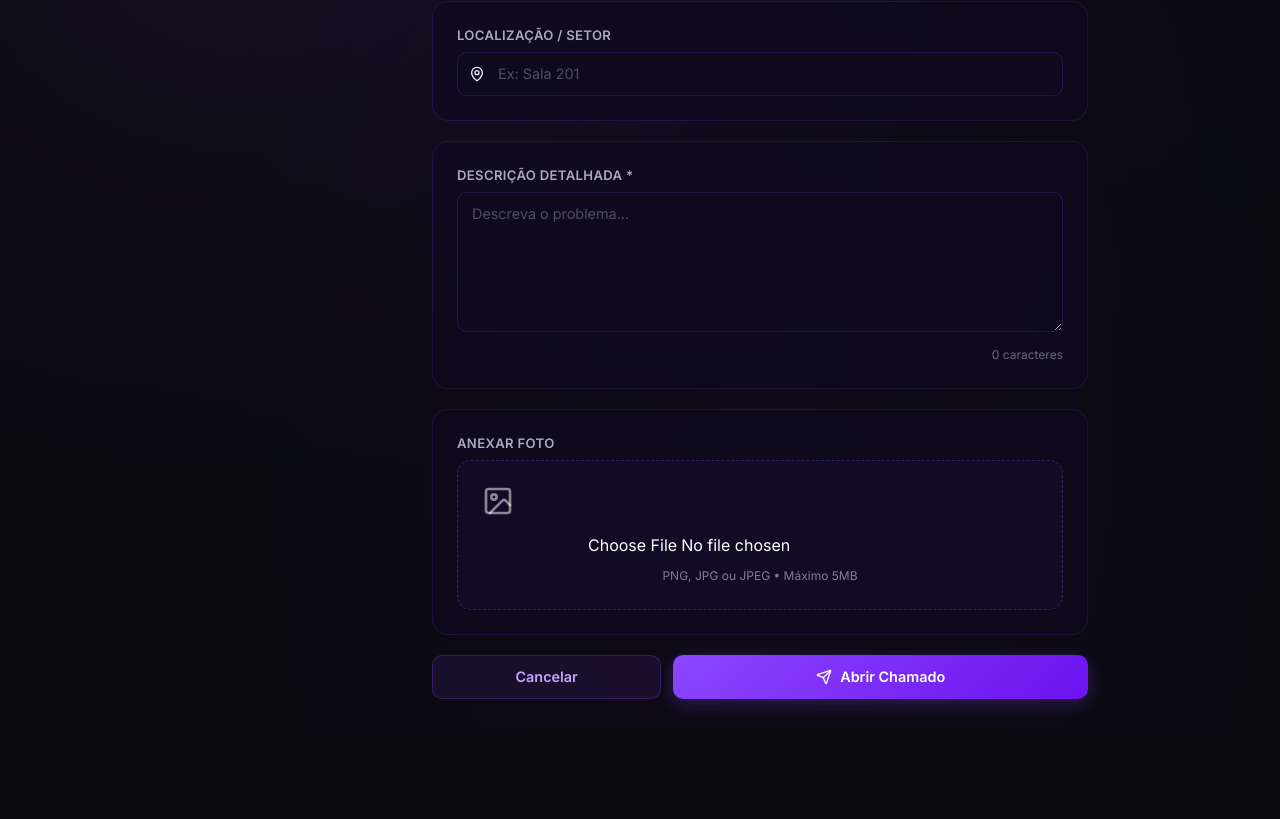
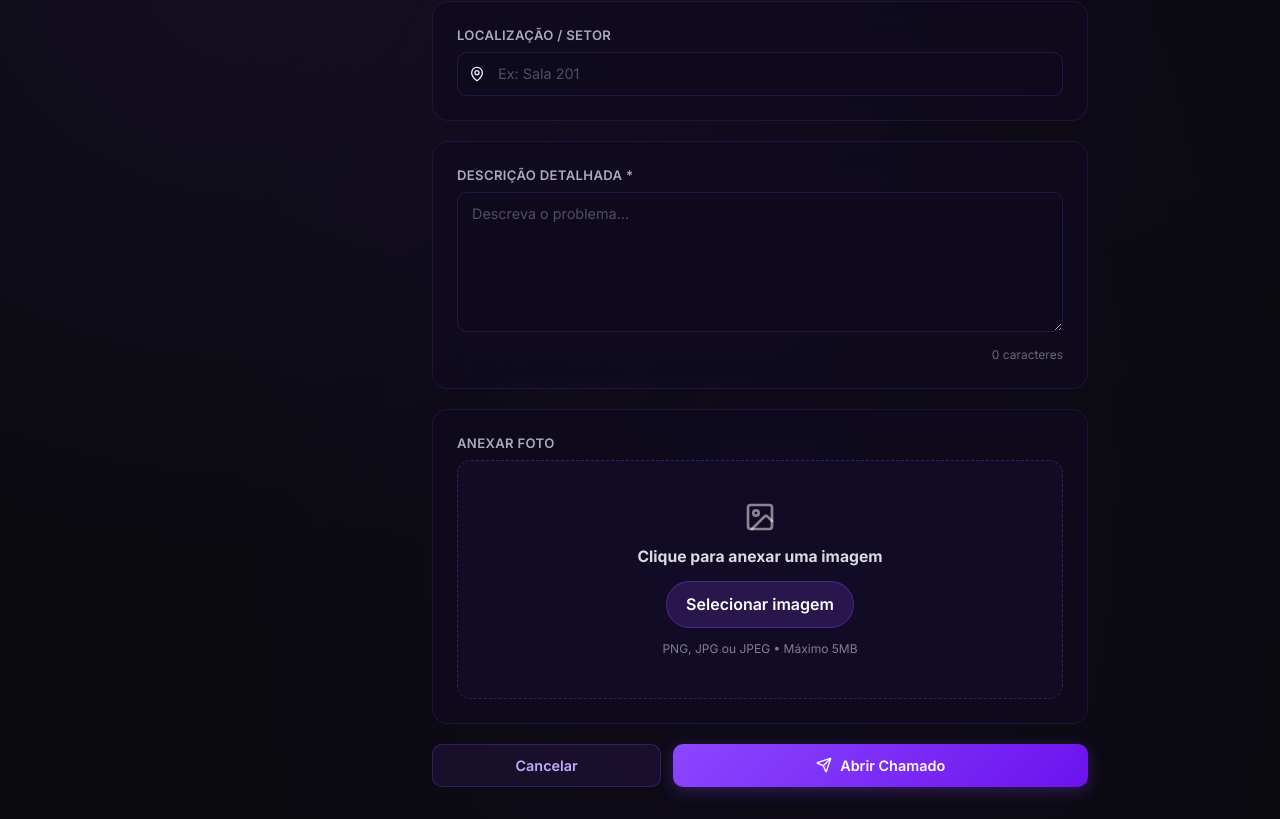
Before and after one commit to Leridia-Casa/acae-chamados, a Next.js app: page /chamados/novo in a window 1280 px wide. Shown: the part 882-1701 px from the top of the page. Before the commit the page ends 1613 px from the top, so only its background shows below. Built offline with nearby package versions, Linux system fonts and the light colour scheme; no server answers.

Commit message:
Corrige botão de anexar imagem e atualiza package-lock

```diff
--- a/src/app/chamados/novo/page.tsx
+++ b/src/app/chamados/novo/page.tsx
@@ -481,9 +481,9 @@ export default function NovoChamadoPage() {
 
           {/* FOTO */}
           <div className="glass-card" style={{ padding: '1.5rem' }}>
-            <label className="form-label">
+            <div className="form-label">
               Anexar Foto
-            </label>
+            </div>
 
             <div
               style={{
@@ -494,30 +494,70 @@ export default function NovoChamadoPage() {
                 background: 'rgba(139,71,255,0.04)'
               }}
             >
+              <label
+                htmlFor="ticket-image"
+                style={{
+                  display: 'flex',
+                  flexDirection: 'column',
+                  alignItems: 'center',
+                  justifyContent: 'center',
+                  cursor: 'pointer',
+                  minHeight: 180,
+                  gap: 12,
+                  padding: '1rem 0'
+                }}
+              >
                 <ImageIcon
                   size={32}
                   color="rgba(255,255,255,0.5)"
                 />
 
-              <input
-                type="file"
-                accept="image/*"
-                onChange={handleImageChange}
+                <div
                   style={{
-                  marginTop: 16,
-                  color: '#fff'
+                    marginTop: 0,
+                    color: 'rgba(255,255,255,0.85)',
+                    fontWeight: 700,
+                    fontSize: '0.98rem'
                   }}
-              />
+                >
+                  Clique para anexar uma imagem
+                </div>
+
+                <div
+                  style={{
+                    display: 'inline-flex',
+                    alignItems: 'center',
+                    justifyContent: 'center',
+                    padding: '0.65rem 1.2rem',
+                    borderRadius: 9999,
+                    background: 'rgba(139,71,255,0.18)',
+                    color: '#fff',
+                    fontWeight: 600,
+                    border: '1px solid rgba(139,71,255,0.35)',
+                    transition: 'background 0.2s ease'
+                  }}
+                >
+                  Selecionar imagem
+                </div>
 
                 <p
                   style={{
-                  marginTop: 10,
+                    marginTop: 0,
                     fontSize: 12,
                     opacity: 0.5
                   }}
                 >
                   PNG, JPG ou JPEG • Máximo 5MB
                 </p>
+              </label>
+
+              <input
+                id="ticket-image"
+                type="file"
+                accept="image/*"
+                onChange={handleImageChange}
+                style={{ display: 'none' }}
+              />
 
               {imagePreview && (
                 <img
```
Also changed, not shown: 1 other file (tests, documents, lock files or other folders). Lines whose indentation alone changed are shown as unchanged.
